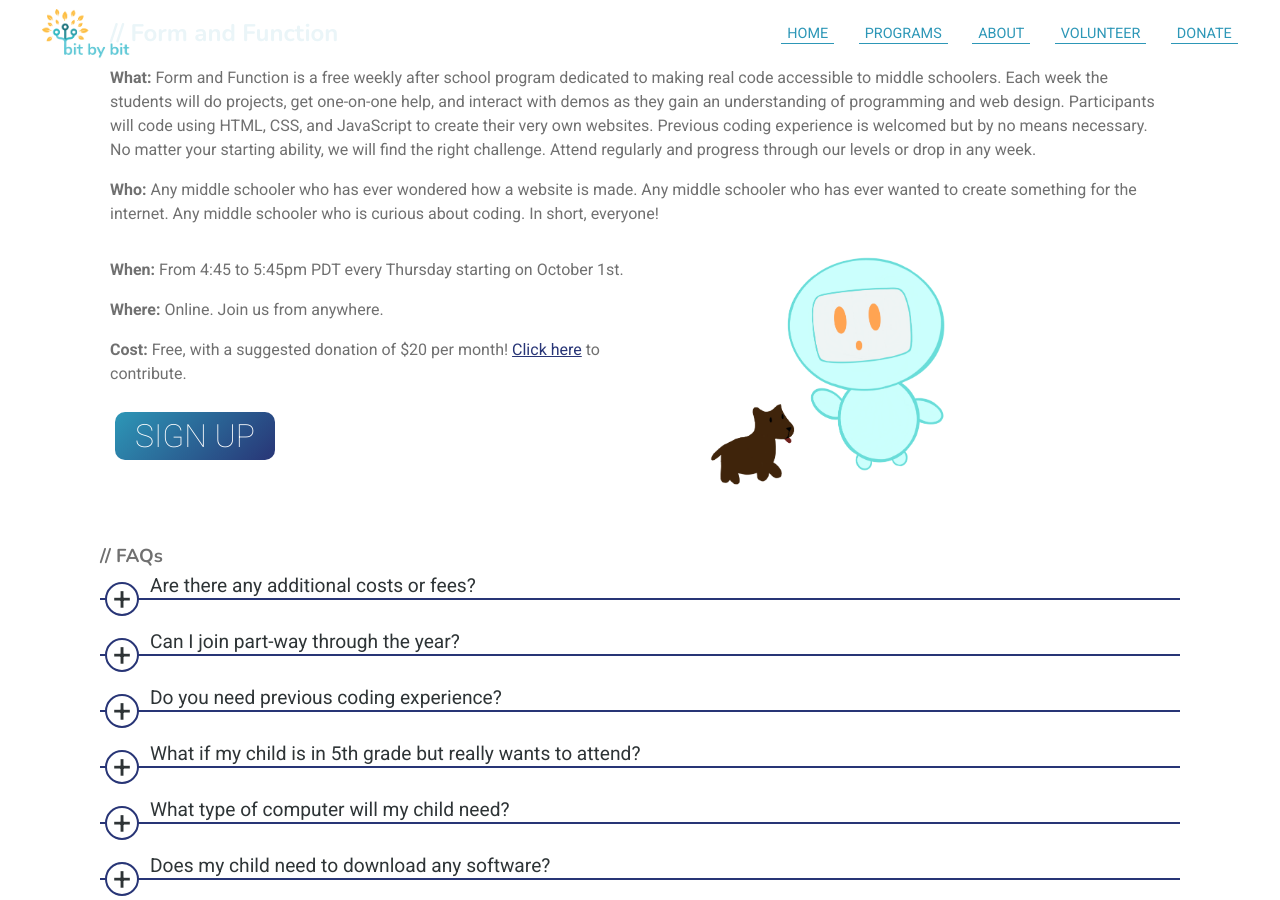
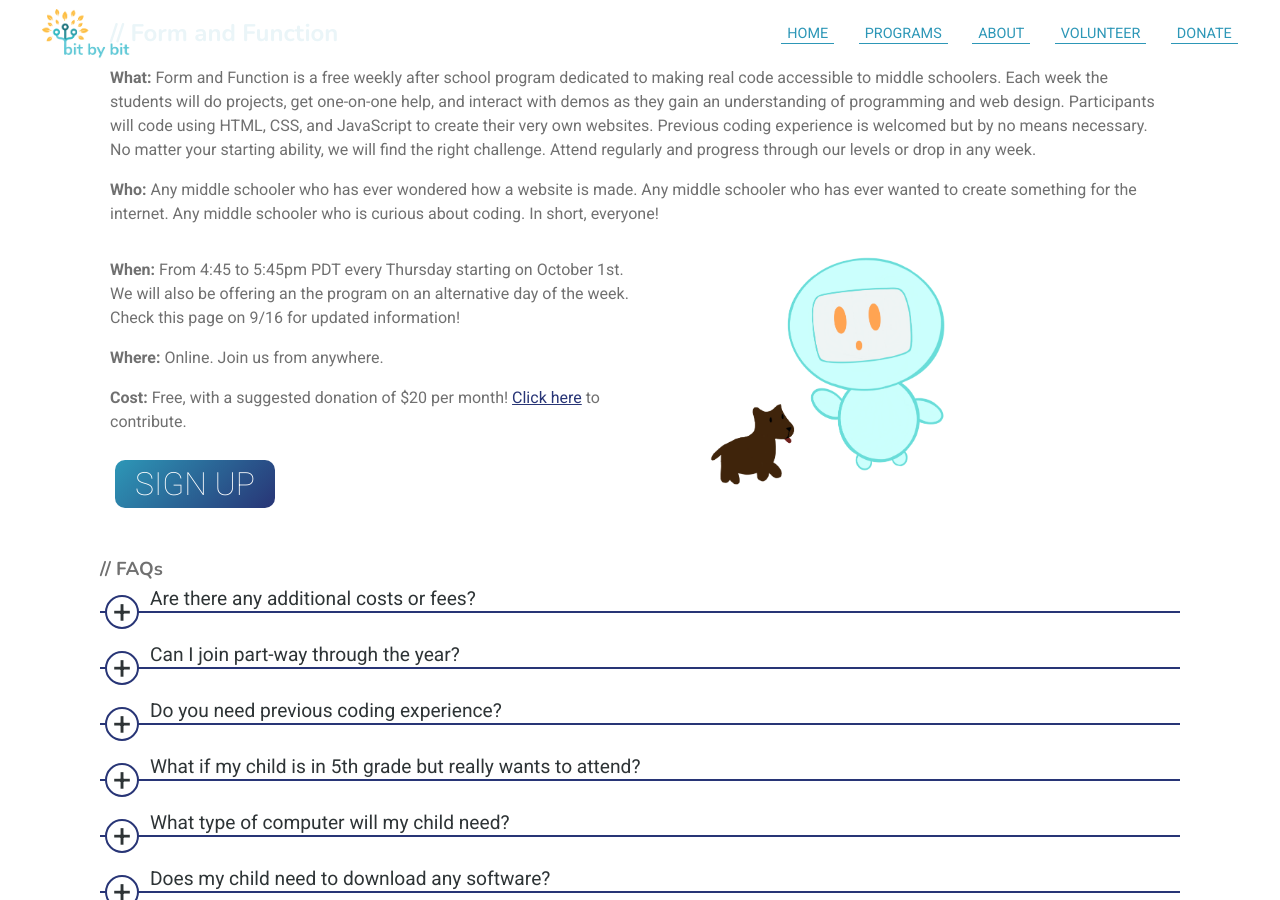
Before and after one commit to bit-by-bit-coding/bxb-website, a Jekyll site: the page built from formfunction.html, in a window 1280 px wide and 900 px high, scrolled down 405 px. Built offline with Jekyll 4.4.1, drawn with Linux system fonts in a browser that asks for light colours; nearby versions of some CDN libraries.

Commit message:
Update formfunction.html

```diff
--- a/formfunction.html
+++ b/formfunction.html
@@ -24,7 +24,7 @@ style: programdetails.css
         <div class="details-container">
             <div class="item">
                 <p><strong>When: </strong>
-                    From 4:45 to 5:45pm PDT every Thursday starting on October 1st.</p>
+                    From 4:45 to 5:45pm PDT every Thursday starting on October 1st. We will also be offering an the program on an alternative day of the week. Check this page on 9/16 for updated information!</p>
                 <p><strong>Where: </strong>Online. Join us from anywhere.</p>
                 <p><strong>Cost: </strong> Free, with a suggested donation of $20 per month! <a href="{{ 'donate.html' | relative_url | remove: '.html' }}">Click here</a> to contribute.</p>
                 <a href="https://docs.google.com/forms/d/e/1FAIpQLScI2AohQKgqeHRRP2T4ezJbk4kwd3PqIszBHPz7XiW7WAmi_w/viewform?usp=sf_link">
```
